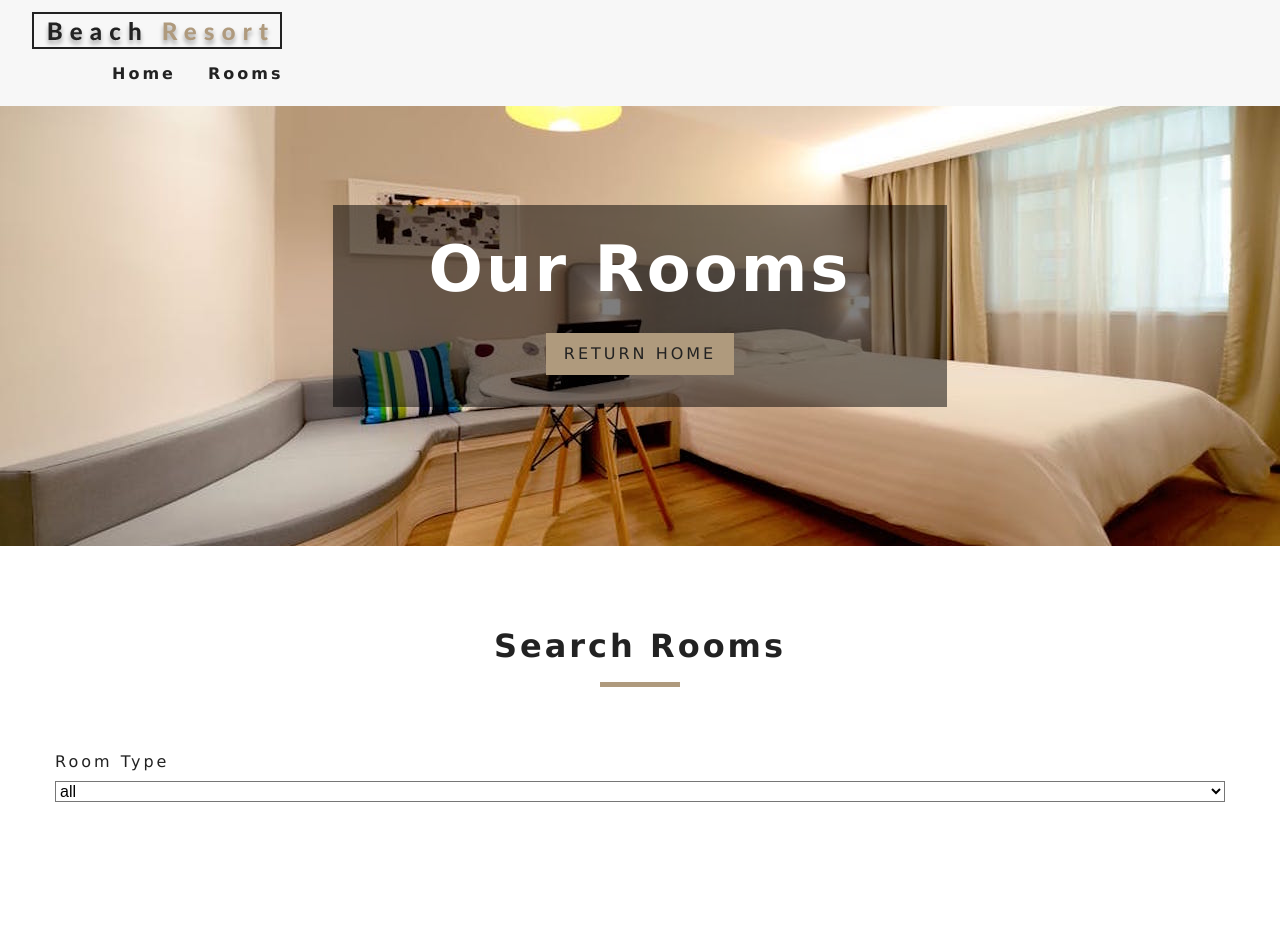
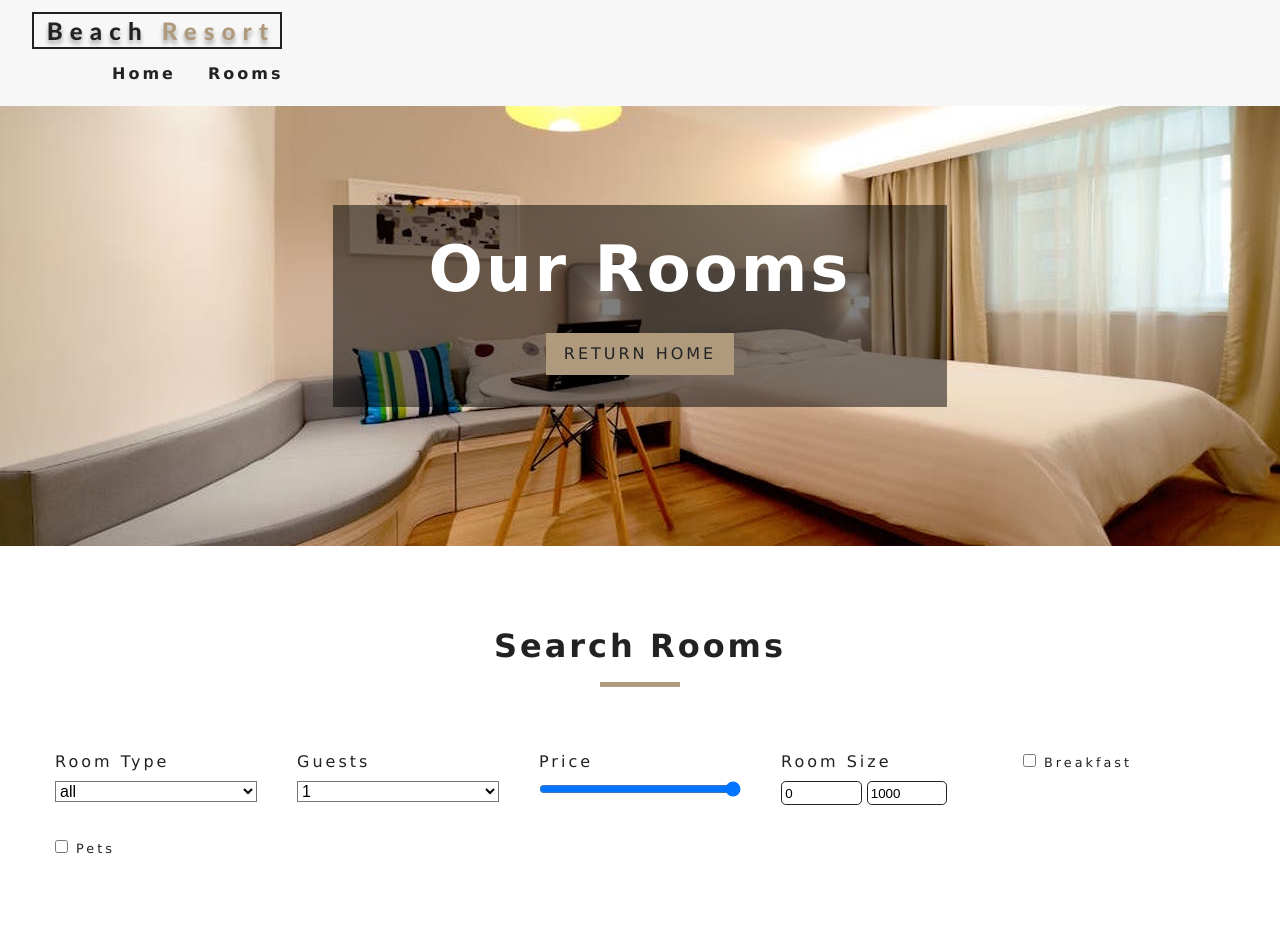
Before and after one commit to msingelwa/beach-resort, a React (Create React App) app: page /rooms in a window 1280 px wide. Shown: the top 952 px of the page. Built offline with nearby package versions, Linux system fonts and the light colour scheme.

Commit message:
Third commit

```diff
--- a/public/index.html
+++ b/public/index.html
@@ -9,7 +9,7 @@
       name="description"
       content="Web site for beach resort"
     />
-    <link rel="apple-touch-icon" href="%PUBLIC_URL%/logo192.png" />
+    <link rel="icon" href=https://favi.png type="image/x-icon">
     <link rel="manifest" href="%PUBLIC_URL%/manifest.json" />
 
     <title>Beach Resort</title>
--- a/src/components/RoomsFilter.js
+++ b/src/components/RoomsFilter.js
@@ -7,7 +7,7 @@
     return [...new Set(items.map(item => item[value]))]
 }
 
-export default function RoomsFilter({rooms}) {
+export default function RoomsFilter({ rooms }) {
     const context = useContext(RoomContext);
     const
         {
@@ -22,27 +22,73 @@
             breakfast,
             pets
         } = context;
+
     //get unique types
     let types = getAllUniqueVals(rooms, 'type');
+    types = ['all', ...types]
+    types = types.map((item, index) => { return <option value={item} key={index}>{item}</option> })
 
-    types = ['all', ...types]
-
-    types = types.map((item, index) => {
-        return <option value={item} key={index}>{item}</option>
-    })
+    let people = getAllUniqueVals(rooms, 'capacity');
+    people = people.map((person, index) => { return <option value={person} key={index}>{person}</option>})
 
     return (
         <section className="filter-container">
             <Title title='search rooms'></Title>
             <form className="filter-form">
-                {}
+                {/*select type */}
                 <div className="form-group">
                     <label htmlFor="type">room type</label>
                     <select name="type" id="type" value={type} className="form-control" onChange={handleChange}>
                         {types}
                     </select>
                 </div>
-                {}
+                {/*end select type */}
+
+                {/*guest */}
+                <div className="form-group">
+                    <label htmlFor="capacity">Guests</label>
+                    <select name="capacity" id="capacity" value={capacity} className="form-control" onChange={handleChange}>
+                        {people}
+                    </select>
+                </div>
+                {/*end guests */}
+
+                {/*room price */}
+                <div className="form-group">
+                    <label htmlFor="price">Price</label>
+                    <input type="range" name="price" min={minPrice} max={maxPrice} value={price} onChange={handleChange} className="form-control">
+
+                    </input>
+                </div>
+                {/*end room price */}
+
+                {/*room size */}
+                <div className="form-group">
+                    <label htmlFor="size">Room Size</label>
+                    <div className="size-inputs">
+                        <input type="number" name="minSize" id="size" value={minSize} onChange={handleChange} className="size-input" />
+                        <input type="number" name="maxSize" id="size" value={maxSize} onChange={handleChange} className="size-input"/>
+                    </div>
+                </div>
+                {/*end room size */}
+
+                {/*breakfast */}
+                <div className="form-group">
+                    <div className="single-extra">
+                        <input type="checkbox" name="breakfast" id="breakfast" checked={breakfast} onChange={handleChange} />
+                        <label htmlFor="breakfast">breakfast</label>
+                    </div>
+                </div>
+                {/*end breakfast */}
+
+                {/*pets */}
+                <div className="form-group">
+                    <div className="single-extra">
+                        <input type="checkbox" name="pets" id="pets" checked={pets} onChange={handleChange} />
+                        <label htmlFor="pets">pets</label>
+                    </div>
+                </div>
+                {/*end pets */}
             </form>
         </section>
     )
--- a/src/context.js
+++ b/src/context.js
@@ -55,7 +55,7 @@
     }
     handleChange = e => {
         const target = e.target;
-        const value = e.type === 'checkbox' ? target.checked : target.value;
+        const value = target.type === 'checkbox' ? target.checked : target.value;
         const name = e.target.name;
 
         this.setState(
@@ -65,17 +65,43 @@
             this.filterRooms)
     }
     filterRooms = () => {
-        let {
-            rooms, type, capacity, price, minSize, maxSize, breakfast, pets
-        } = this.state;
+        let { rooms, type, capacity, price, minSize, maxSize, breakfast, pets } = this.state;
 
+        //all the rooms
         let tempRooms = [...rooms];
+
+        //transform value
+        capacity = parseInt(capacity)
+
+        //transform value
+        price = parseInt(price)
+
+        //filter by type
         if (type !== 'all') {
             tempRooms = tempRooms.filter(room => room.type === type)
         }
+        //filter by capacity
+        if (capacity !== 1) {
+            tempRooms = tempRooms.filter(room => room.capacity >= capacity)
+        }
 
+        //filter by price
+        tempRooms = tempRooms.filter(room => room.price <= price)
+        //filter by size
+        tempRooms = tempRooms.filter(room => room.size >= minSize && room.size <= maxSize)
+
+        //filter by breakfast
+        if (breakfast) {
+            tempRooms = tempRooms.filter(room => room.breakfast === true)
+        }
+        //filter by pets
+        if (pets) {
+            tempRooms = tempRooms.filter(room => room.pets === true)
+        }
+
+        //change state
         this.setState({
-            sortedRooms:tempRooms
+            sortedRooms: tempRooms
         })
     }
     render() {
```
